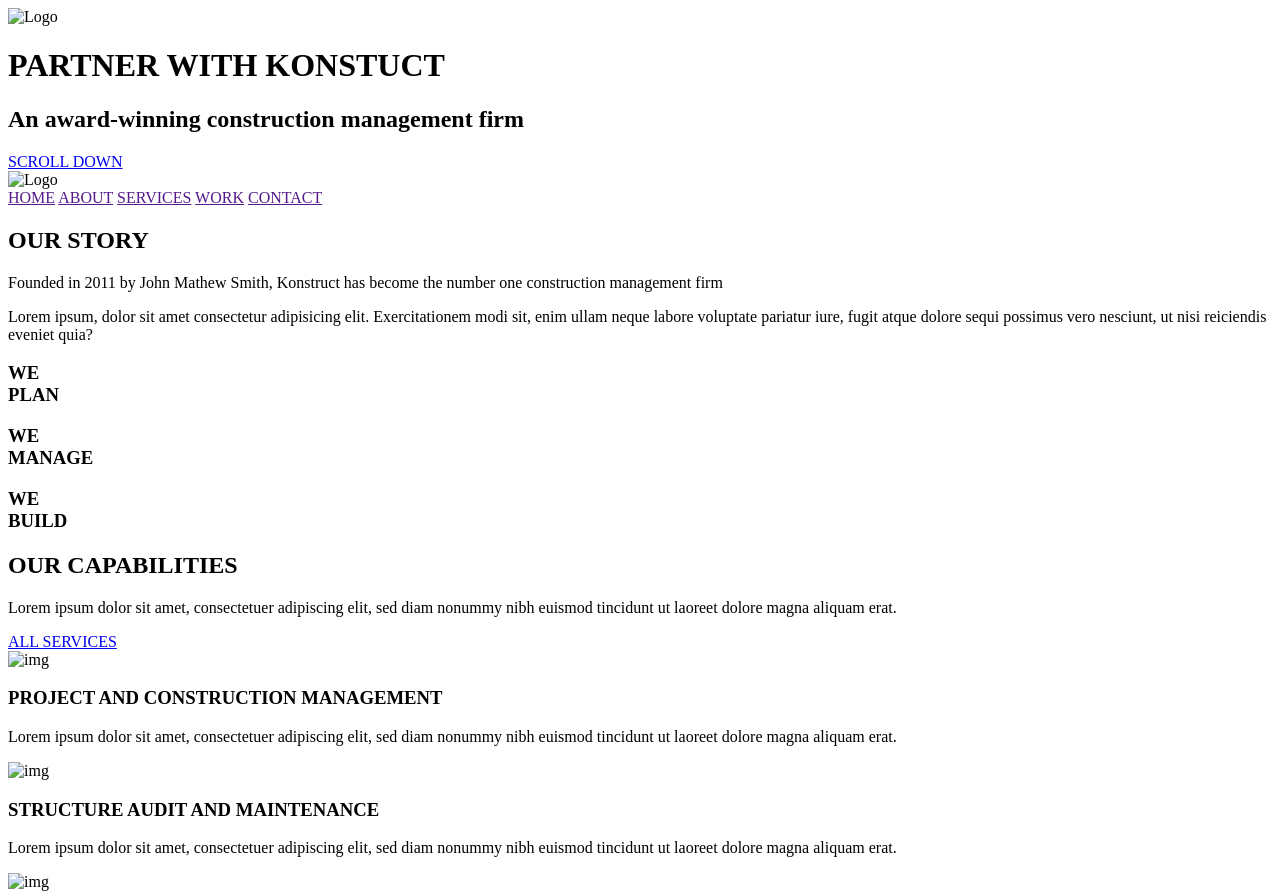
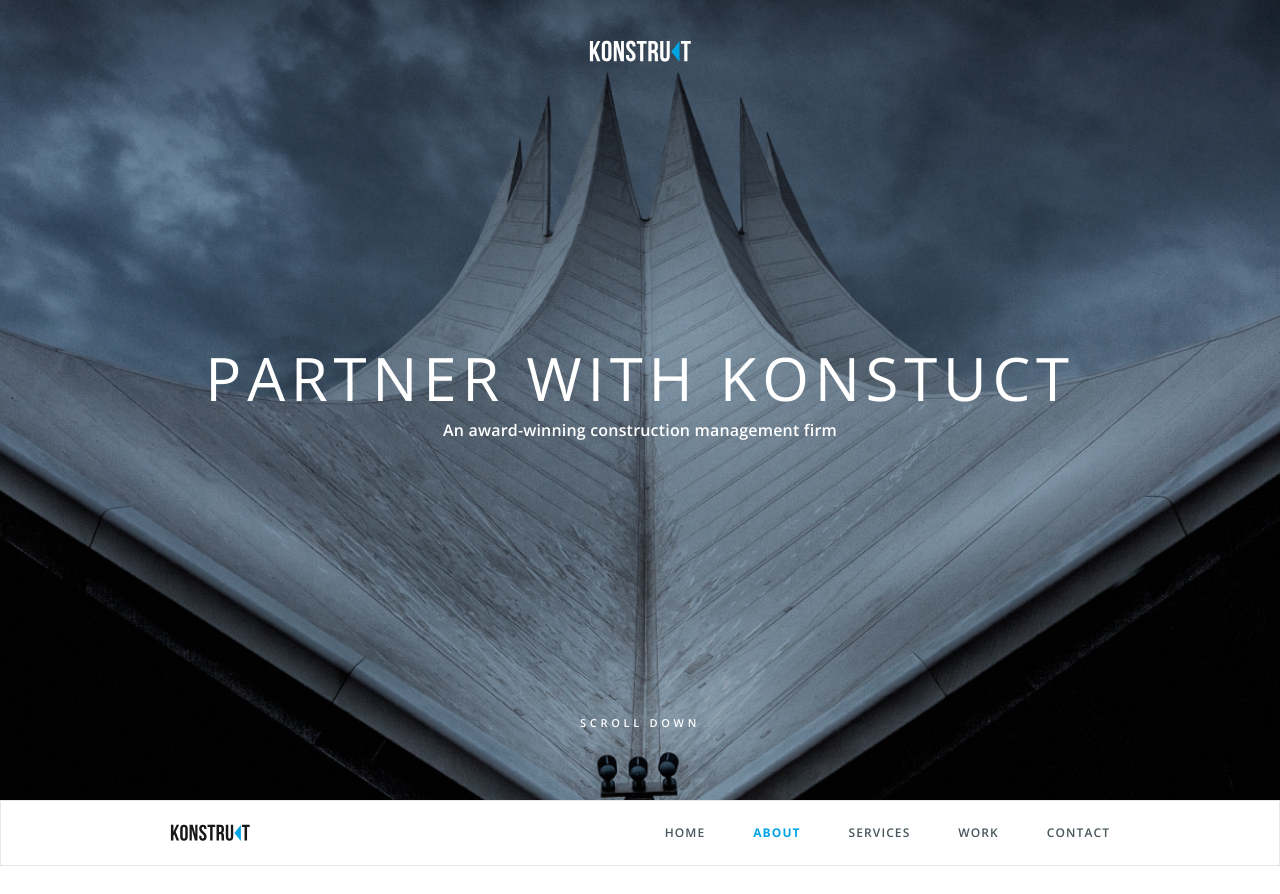
Before and after one commit to moodwear/konstruct, a plain HTML site: page index.html in a window 1280 px wide. Shown: the top 894 px of the page. Drawn offline with nearby package versions, Linux system fonts and the light colour scheme; the site is published under a folder, as on GitHub Pages, so addresses that start at the root find nothing.

Commit message:
fix links

```diff
--- a/index.html
+++ b/index.html
@@ -9,14 +9,14 @@
       href="https://fonts.googleapis.com/css2?family=Open+Sans:ital,wght@0,300;0,400;0,500;0,600;0,700;0,800;1,300;1,400;1,500;1,600;1,700;1,800&display=swap"
       rel="stylesheet"
     />
-    <link rel="stylesheet" href="/styles/reset.css" />
-    <link rel="stylesheet" href="/styles/styles.css" />
+    <link rel="stylesheet" href="./styles/reset.css" />
+    <link rel="stylesheet" href="./styles/styles.css" />
     <title>Konstruct</title>
   </head>
   <body>
     <header class="header">
       <div class="header__decoration">
-        <img class="logo header__logo" src="/images/logo.svg" alt="Logo" />
+        <img class="logo header__logo" src="./images/logo.svg" alt="Logo" />
 
         <div>
           <h1 class="header__title">PARTNER WITH KONSTUCT</h1>
@@ -32,7 +32,7 @@
           <div class="header__navigation-inner">
             <img
               class="logo logo_black"
-              src="/images/logo-black.svg"
+              src="./images/logo-black.svg"
               alt="Logo"
             />
 
@@ -112,7 +112,7 @@
           </div>
           <div class="services__list">
             <div class="services__card">
-              <img class="services__card-image" src="/images/project.svg" alt="img" />
+              <img class="services__card-image" src="./images/project.svg" alt="img" />
               <h3 class="services__card-title">PROJECT AND CONSTRUCTION MANAGEMENT</h3>
               <p>
                 Lorem ipsum dolor sit amet, consectetuer adipiscing elit, sed
@@ -121,7 +121,7 @@
               </p>
             </div>
             <div class="services__card">
-              <img class="services__card-image" src="/images/structure.svg" alt="img" />
+              <img class="services__card-image" src="./images/structure.svg" alt="img" />
               <h3 class="services__card-title">STRUCTURE AUDIT AND MAINTENANCE</h3>
               <p>
                 Lorem ipsum dolor sit amet, consectetuer adipiscing elit, sed
@@ -130,7 +130,7 @@
               </p>
             </div>
             <div class="services__card">
-              <img class="services__card-image" src="/images/factory.svg" alt="img" />
+              <img class="services__card-image" src="./images/factory.svg" alt="img" />
               <h3 class="services__card-title">FACTORY CONSTRUCTION AND MODELING</h3>
               <p>
                 Lorem ipsum dolor sit amet, consectetuer adipiscing elit, sed
--- a/styles/styles.css
+++ b/styles/styles.css
@@ -15,7 +15,7 @@ body {
 .header__decoration {
   height: 100vh;
   width: 100%;
-  background: url("/images/bg.jpg") no-repeat;
+  background: url("../images/bg.jpg") no-repeat;
   background-size: cover;
   background-position: center;
   color: white;
@@ -176,20 +176,20 @@ body {
 }
 
 .about__card_plan {
-  background-image: url("/images/plan.png");
+  background-image: url("../images/plan.png");
   background-repeat: no-repeat;
   background-size: cover;
   background-position: 100% 30%;
 }
 
 .about__card_manage {
-  background-image: url("/images/manage.png");
+  background-image: url("../images/manage.png");
   background-repeat: no-repeat;
   background-size: cover;
 }
 
 .about__card_build {
-  background-image: url("/images/build.png");
+  background-image: url("../images/build.png");
 }
 
 .services__inner {
```
